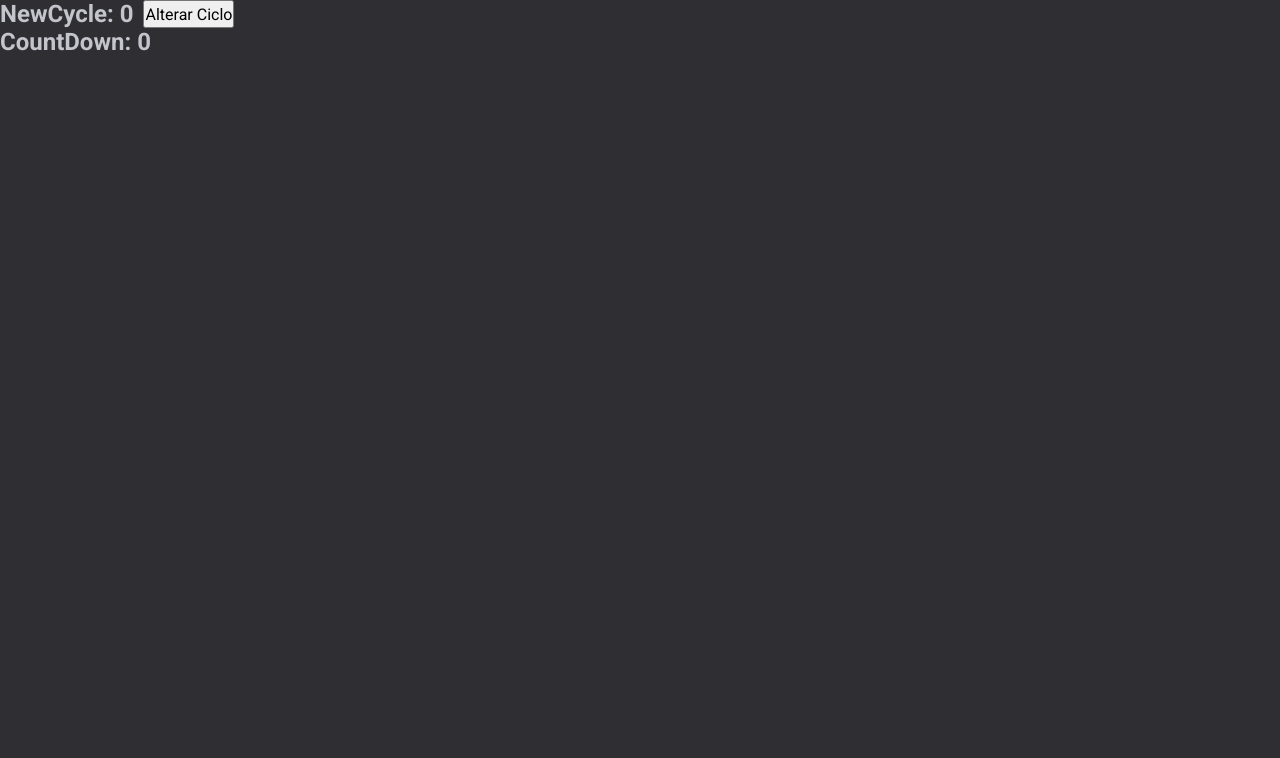
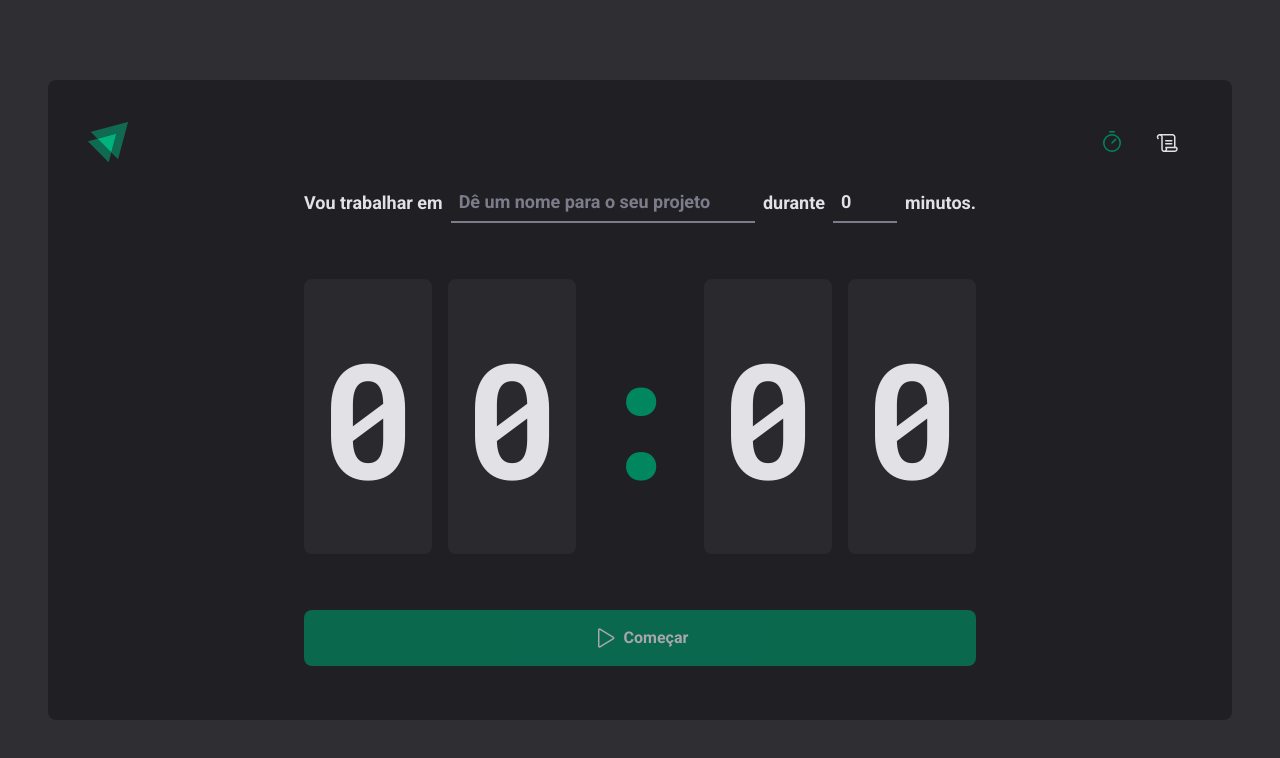
Before and after one commit to philipef-dev/ignite-timer-02, a React (Vite) app: page / in a window 1280 px wide. Shown: the top 758 px of the page. Built offline with nearby package versions, Linux system fonts and the light colour scheme.

Commit message:
Dando início ao contexto da aplicação para melhor legebilidade do código

```diff
--- a/src/Router.tsx
+++ b/src/Router.tsx
@@ -1,15 +1,14 @@
 import { Route, Routes } from 'react-router-dom'
-// import { Home } from './pages/Home'
-// import { History } from './pages/History'
+import { Home } from './pages/Home'
+import { History } from './pages/History'
 import { DefaultLayout } from './layouts'
-import { Home } from './components/Home.tsx'
 
 export function Router() {
     return (
         <Routes>
-            <Route path='/' element={<Home />}>
-                {/* <Route path='/' element={<Home />} /> */}
-                {/* <Route path='history' element={<History />} /> */}
+            <Route path='/' element={<DefaultLayout />}>
+                <Route index element={<Home />} />
+                <Route path='history' element={<History />} />
             </Route>
         </Routes>
     )
--- a/src/components/Home.tsx/index.tsx
+++ b/src/components/HomeContext.tsx/index.tsx
@@ -1,4 +1,4 @@
-// Entendendo contexto
+// Entendendo contexto teoria
 
 import { createContext, useContext, useState } from 'react';
 
--- a/src/main.tsx
+++ b/src/main.tsx
@@ -1,7 +1,7 @@
 import { StrictMode } from 'react'
 import { createRoot } from 'react-dom/client'
+import { App } from './App'
 import './index.css'
-import { App } from './App'
 
 createRoot(document.getElementById('root')!).render(
   <StrictMode>
```
Also changed, not shown: src/pages/Home/index.tsx (line endings or trailing spaces).
